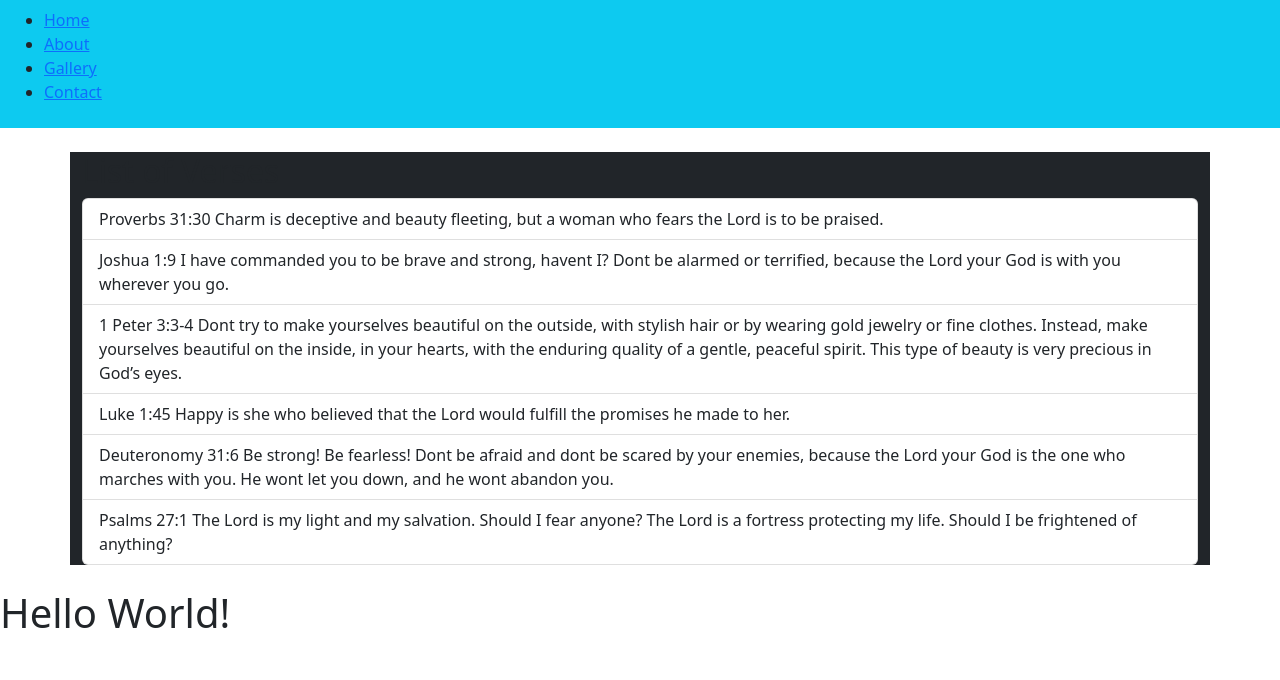
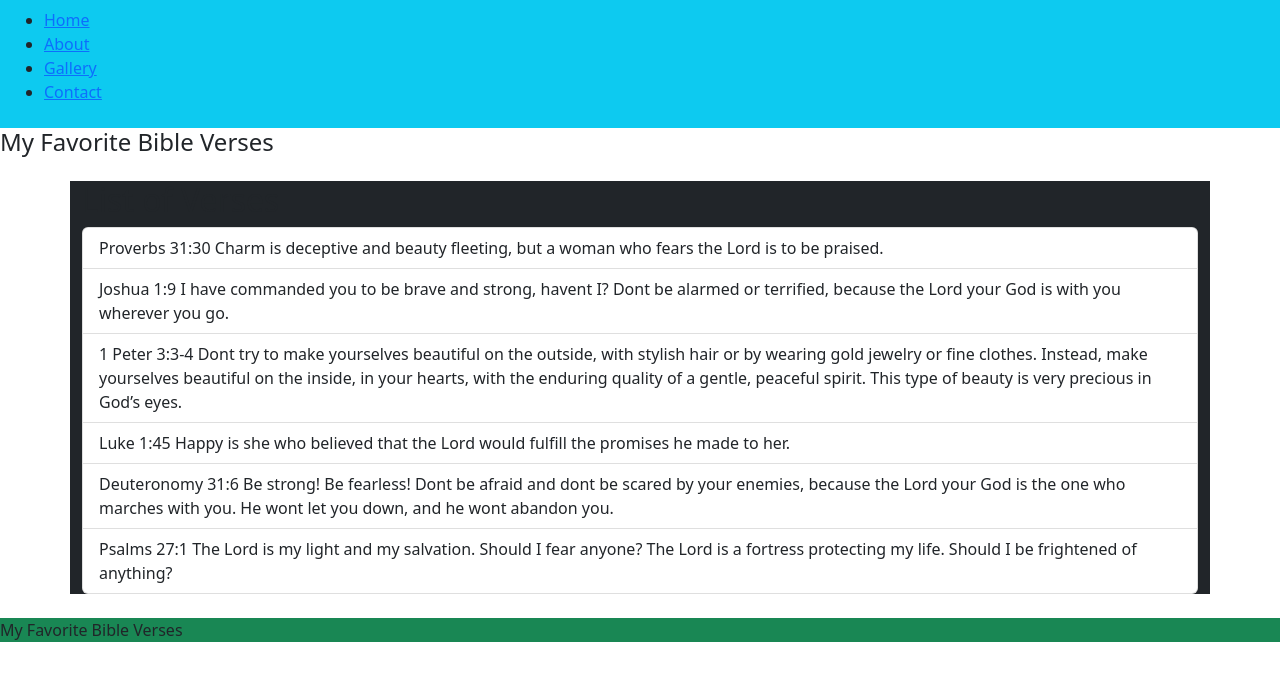
Before and after one commit to maricarrubio/wd73_exercise_2g_react_RUBIO, a React (Vite) app: page / in a window 1280 px wide. Shown: the top 680 px of the page. Built offline with nearby package versions, Linux system fonts and the light colour scheme.

Commit message:
added footer content

```diff
--- a/src/App.jsx
+++ b/src/App.jsx
@@ -1,5 +1,6 @@
 import Navbar from './components/Navbar.jsx'
 import Main from './components/Main.jsx'
+import Footer from './components/Footer.jsx'
 
 
 
@@ -8,9 +9,9 @@ function App() {
   return (
     <>
     < Navbar />
+    <h4>My Favorite Bible Verses</h4>
     < Main />
-
-      <h1>Hello World!</h1>
+    < Footer />
     </>
   )
 }
--- /dev/null
+++ b/src/components/Footer.jsx
@@ -0,0 +1,7 @@
+function Footer() {
+    return (
+      <footer className="footer bg-success">My Favorite Bible Verses</footer>
+    );
+  }
+
+  export default Footer;
```
